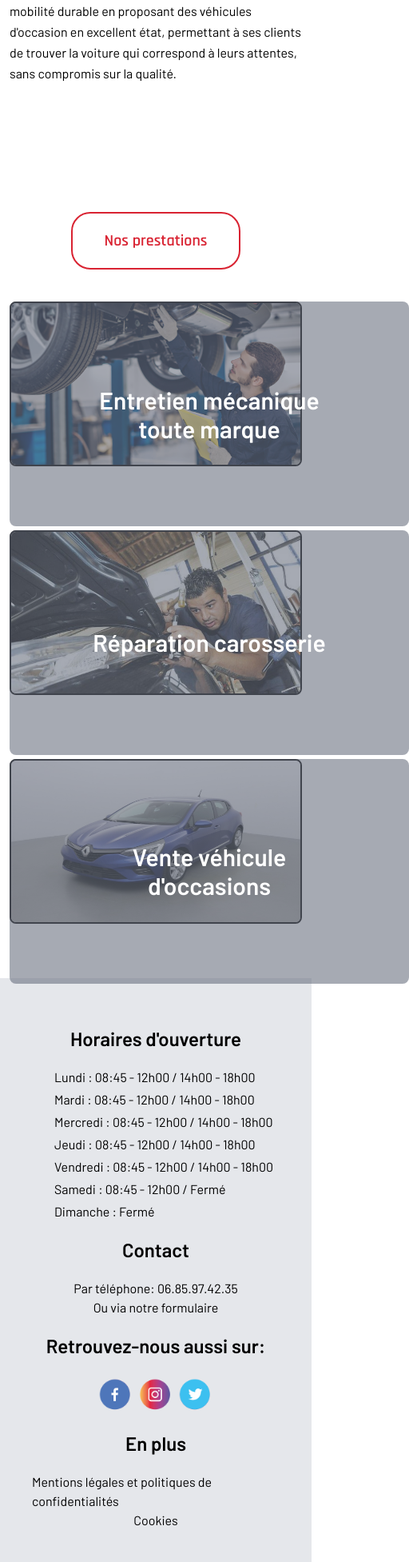
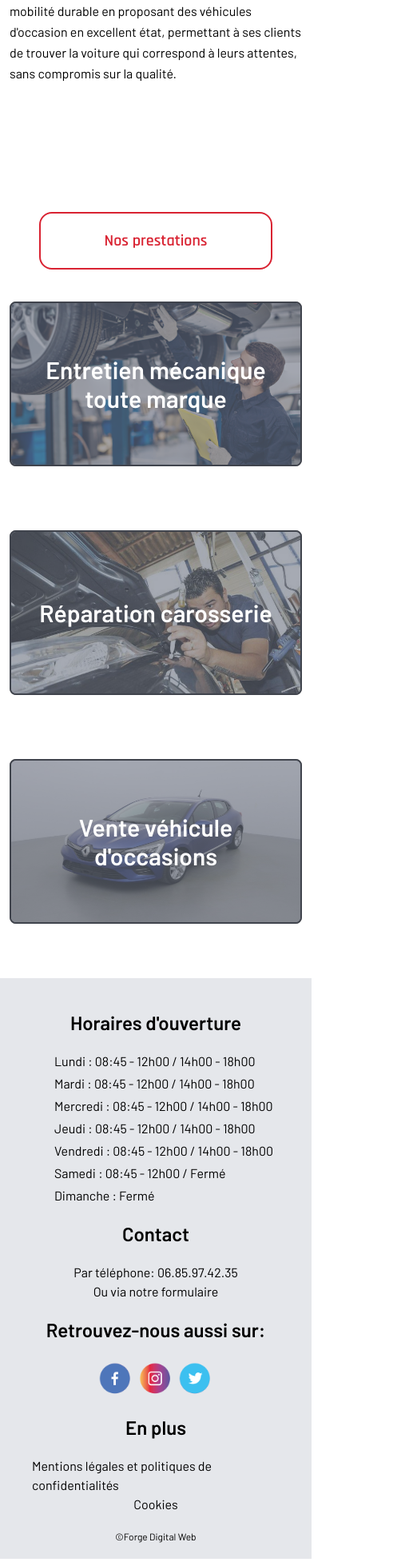
Before and after one commit to kyoshiroDev/Garage-V-Parrot-NextJS, a Next.js app: page / in a window 390 px wide. Shown: the part 1165-3118 px from the top of the page at 80% size, 512 px wide, since content can reach past the window. Built offline with nearby package versions, Linux system fonts and the light colour scheme.

Commit message:
mise en place du du copirate et vérification responsive

```diff
--- a/app/components/Footer/Page.tsx
+++ b/app/components/Footer/Page.tsx
@@ -2,7 +2,7 @@ import Image from "next/image.js";
 
 export default function Footer() {
   return (
-    <footer className={'flex flex-wrap items-start justify-around p-10 mt-10 w-full bg-gray-200'}>
+    <footer className={'flex flex-wrap items-start justify-around px-10 py-5 mt-10 w-full bg-gray-200'}>
       {/* Horaires */}
       <div className={'flex-col items-start justify-center mt-5'}>
         <h3 className={'text-center text-2xl font-semibold'}>Horaires d'ouverture</h3>
@@ -55,6 +55,7 @@ export default function Footer() {
         <p className={'pt-5'}>Mentions légales et politiques de confidentialités</p>
         <p>Cookies</p>
       </div>
+      <div className={'w-full text-center mt-5'}><p className={'text-xs'}>©Forge Digital Web</p></div>
     </footer>
   )
 }
--- a/app/components/Nos-prestations/Page.tsx
+++ b/app/components/Nos-prestations/Page.tsx
@@ -1,6 +1,6 @@
 "use client";
 import Image from "next/image";
-import { useState } from "react";
+import {useState} from "react";
 
 interface Prestations {
   id: number;
@@ -31,9 +31,9 @@ export default function NosPrestations() {
     <div className='flex flex-col lg:flex-row flex-wrap w-full mt-10 gap-20 justify-center items-center'>
       {prestations.map((prestation) => (
         <div
-					className='max-h-[250px]'
+          className='max-h-content relative'
           key={prestation.id}>
-					<div className='absolute flex w-[500px] h-[281px] justify-center items-center px-20'>
+          <div className='absolute flex w-full min-h-full justify-center items-center px-auto'>
             <span className='absolute w-full h-full bg-gray-500 opacity-60 rounded-lg'></span>
             <p className='text-white font-semibold text-3xl p-4 text-center relative'>
               {prestation.prestation}
--- a/app/globals.css
+++ b/app/globals.css
@@ -3,17 +3,17 @@
 @tailwind utilities;
 
 h2 {
-	@apply text-garage-red text-xl font-semibold text-center mt-40 border-2 border-garage-red max-w-fit py-5 px-10 m-auto rounded-3xl;
+    @apply text-garage-red text-xl font-semibold text-center mt-40 border-2 border-garage-red max-w-fit py-5 px-20 lg:px-[300px] m-auto rounded-2xl;
 }
 
 button {
-	@apply bg-garage-red text-white min-w-[150px] min-h-[50px] rounded-xl font-semibold hover:bg-garage-red-hover;
+    @apply bg-garage-red text-white min-w-[150px] min-h-[50px] rounded-xl font-semibold hover:bg-garage-red-hover;
 }
 
 .nav-bar-mobile {
-	@apply flex-col justify-center items-center gap-10 bg-white fixed top-0 left-0 w-full z-[1] lg:h-[100px] lg:mt-0 flex lg:flex-row lg:gap-20 lg:z-0 lg:bg-inherit lg:relative transition-all ease-in-out duration-700;
+    @apply flex-col justify-center items-center gap-10 bg-white fixed top-0 left-0 w-full z-[1] lg:h-[100px] lg:mt-0 flex lg:flex-row lg:gap-20 lg:z-0 lg:bg-inherit lg:relative transition-all ease-in-out duration-700;
 }
 
 .nav-bar-desktop {
-	@apply flex-row relative z-0 mt-0 h-[100px] p-0 bg-transparent;
+    @apply flex-row relative z-0 mt-0 h-[100px] p-0 bg-transparent;
 }
--- a/app/page.tsx
+++ b/app/page.tsx
@@ -63,8 +63,9 @@ export default function Home() {
 				</h2>
 				<NosPresations />
 			</section>
+
+			{/* Avis client */}
 			<section>
-
 			</section>
 		</>
 	);
```
Lines whose indentation alone changed are shown as unchanged.
